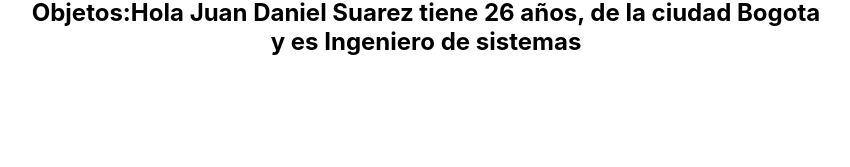
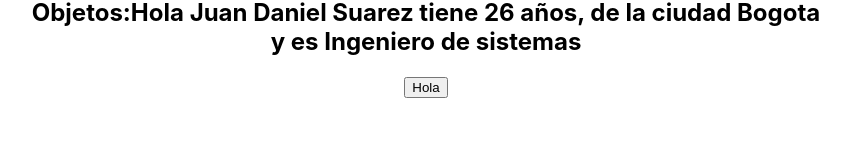
Before and after one commit to jdvpl/Next-JS-Crea-tu-tienda-online-completa, a React (Create React App) app in the folder 1basicos/: page / in a window 1280 px wide. Shown: the part 120-287 px from the top of the page, without its empty margins (214-1064 px from the left). Built offline with nearby package versions, Linux system fonts and the light colour scheme.

Commit message:
pasando funciones y variables dentro de la s funciones

```diff
--- a/1basicos/src/App.js
+++ b/1basicos/src/App.js
@@ -14,6 +14,11 @@ function App() {
     profesion:"Ingeniero de sistemas"
   }
 
+  // enviar funciones
+  const saludarFn =(name)=>{
+    alert("Hola como esta " + name );
+}
+
   return (
     <div className="App">
       <Saludar
@@ -27,6 +32,7 @@ function App() {
 
       <Objecto
         user={user}
+        saludarFn={saludarFn}
       />
     </div>
   );
--- a/1basicos/src/components/Objecto.js
+++ b/1basicos/src/components/Objecto.js
@@ -2,9 +2,14 @@ import React from 'react'
 
 export default function Objecto(props) {
     console.log(props)
+
     return(
         <div>
             <h2>Objetos:Hola  {props.user.nombre} tiene {props.user.edad} años,  de la ciudad {props.user.ciudad} <br/> y es {props.user.profesion}</h2>
+
+            <button
+                onClick={() => props.saludarFn(props.user.nombre)}
+            >Hola</button>
         </div>
     );
 }
```
